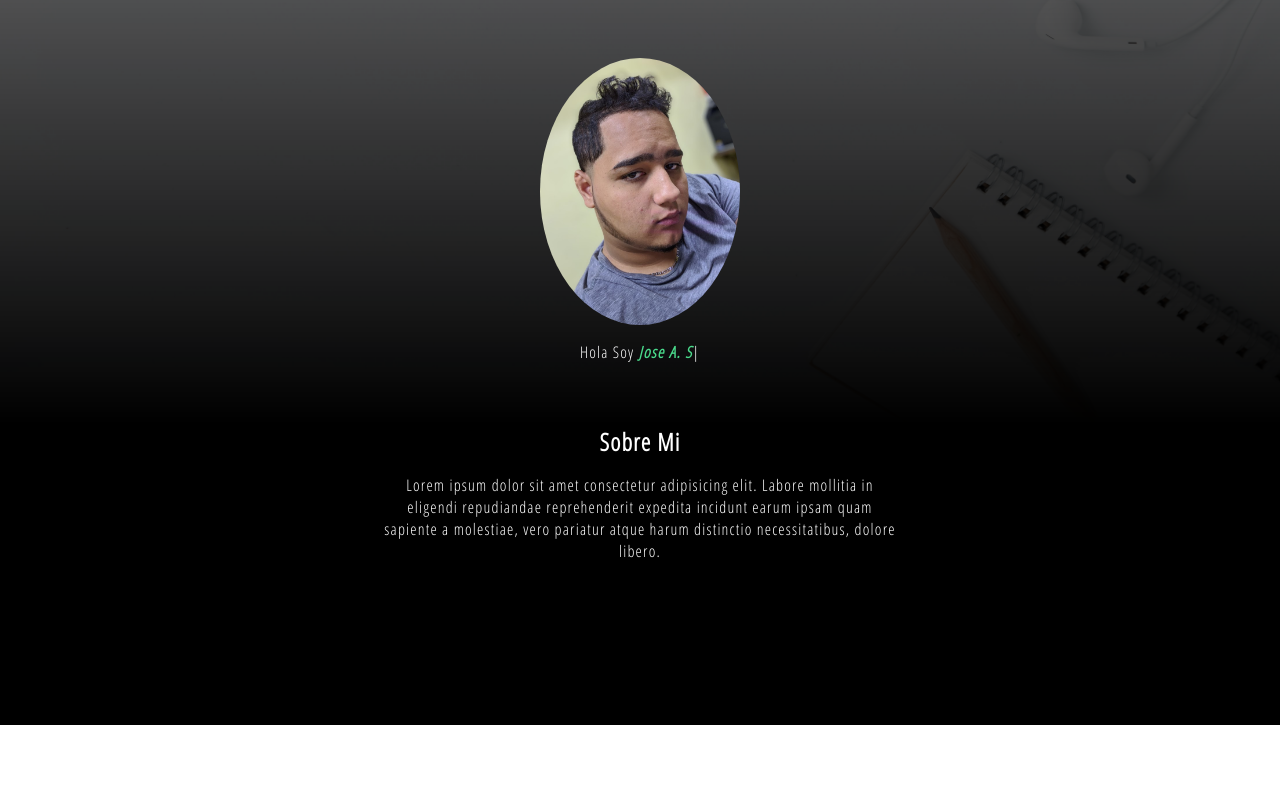
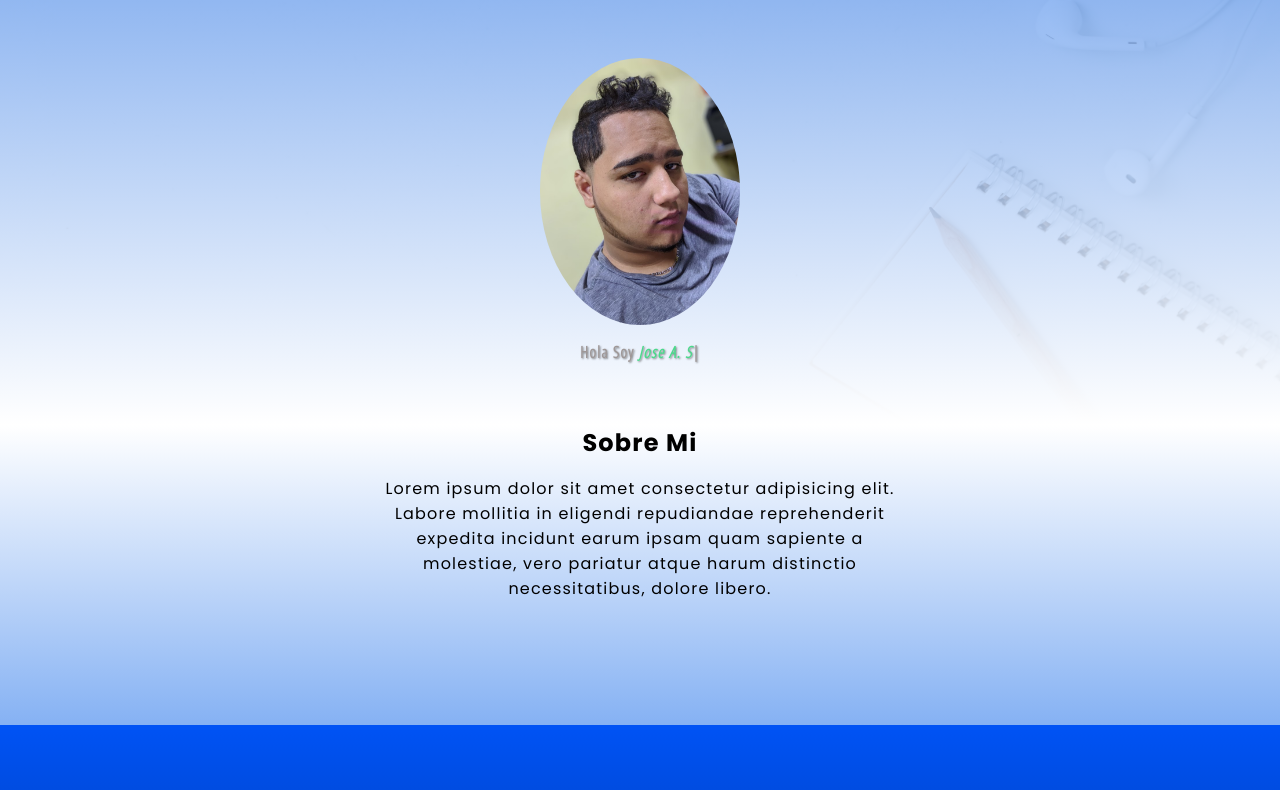
Before and after one commit to JDLSantos21/Portafolio, a plain HTML site: page index.html in a window 1280 px wide. Shown: the part 75-865 px from the top of the page. Before the commit the page ends 800 px from the top, so only its background shows below. Drawn offline with nearby package versions, Linux system fonts and the light colour scheme; a web font is replaced by a local one.

Commit message:
Rediseño

```diff
--- a/index.html
+++ b/index.html
@@ -36,17 +36,39 @@
     </header>
 
     <main class="main">
+
 <div class="about-me">
 
+<div class="about-me-up">
+
+
 <h2 class="about-title">
-        Sobre Mi
+    Sobre Mi
 </h2>
 
 <p class="about-text">Lorem ipsum dolor sit amet consectetur adipisicing elit. Labore mollitia in eligendi repudiandae reprehenderit expedita incidunt earum ipsam quam sapiente a molestiae, vero pariatur atque harum distinctio necessitatibus, dolore libero.</p>
 
+
 </div>
 
+<div class="about-boxes">
+
+
+
+
+</div>
+
+
+</div>
+
+
+
     </main>
+
+
+<section class="projects">
+
+</section>
 
     <script src="https://cdn.jsdelivr.net/npm/typed.js@2.0.12"></script>
     <script src="src/js/script.js"></script>
--- a/src/css/styles.css
+++ b/src/css/styles.css
@@ -1,5 +1,8 @@
 
 @import url('https://fonts.googleapis.com/css2?family=Open+Sans+Condensed:wght@300&display=swap');
+@import url('https://fonts.googleapis.com/css2?family=STIX+Two+Text:wght@400;500&display=swap');
+@import url('https://fonts.googleapis.com/css2?family=Poppins:ital,wght@0,300;0,400;0,500;0,700;1,500&display=swap');
+
 
 
 
@@ -11,18 +14,32 @@ body{
 }
 
 
+body::-webkit-scrollbar-thumb{
+
+background-color: rgb(113, 10, 231);
+border-radius:50px;
+}
+
+body::-webkit-scrollbar{
+
+
+background-color: #fff;
+width:7px;
+}
+
+
 
 .dark{
     width:100%;
     height:500px;
-    background: linear-gradient(0deg, rgba(0,0,0,1) 0%, rgba(0,0,0,0.6110819327731092) 100%);
-    position: fixed;
+    background: linear-gradient(0deg, rgb(255, 255, 255) 0%, rgba(56, 128, 236, 0.611) 100%);
+    position:absolute;
     background-size: cover;
 }
 
 
 .header{
-    background-image: url(/src/img/header-bg.jpg);
+    background-image: url(../img/header-bg.jpg);
     display:flex;
     flex-direction: column;
     align-items: center;
@@ -46,6 +63,9 @@ body{
 .logo-text{
     margin: 0;
     color:#fff;
+    font-family: 'STIX Two Text', serif;
+    position: relative;
+    top:13px;
 }
 
 .menu{
@@ -102,8 +122,11 @@ width:50%;
 }
 
 .hobby{
-    color: #fff;
+    color: rgb(158, 151, 151);
     position: relative;
+    /* background-color: rgb(8, 14, 14); */
+    text-shadow: 1px 1px 2px rgba(0, 0, 0, 0.459);
+    font-weight: bold;
 }
 
 .hobby .nombre{
@@ -119,25 +142,74 @@ width:50%;
 .main{
     width:100%;
     height: calc(100vh - 500px);
-    background:#000;
+    /* background:#000; */
+    background: linear-gradient(0deg, rgb(56, 128, 236, 0.611) 0%, rgba(255, 255, 255) 100%);
+
+
 }
 
 /* ////////ABOUT ME///////// */
 
 .about-me{
     width:100%;
+    height:100%;
     display: flex;
     flex-direction: column;
     align-items: center;
 }
 
+
+.about-me-up{
+    width:100%;
+    display:flex;
+    flex-direction: column;
+    align-items: center;
+}
+
+
 .about-title{
     margin: 0;
-    color:#fff;
+    font-family: 'Poppins', sans-serif;
+    font-weight:600;
+    color:rgb(0, 0, 0);
 }
 
 .about-text{
-    color: #fff;
+    font-family: 'Poppins', sans-serif;
+    color: rgb(0, 0, 0);
     width:40%;
     text-align: center;
+
 }
+
+
+.about-boxes{
+   width:100%;
+   height: 100%;
+   display:flex;
+   justify-content: space-evenly;
+   align-items: center;
+}
+
+.a-box{
+    width:300px;
+    height:250px;
+    border:2px solid rgb(13, 245, 71);
+    border-radius:50px;
+    box-shadow: -15px -15px 15px rgba(201, 239, 248,.2),
+                15px 15px 15px rgba(74, 218, 139,.1),
+                inset -5px -5px 5px rgba(201, 239, 248,.2),
+                inset 5px 5px 5px rgba(255, 255, 255, 0.3);
+}
+
+
+
+
+/* /////////////PROYECTOS//////////// */
+
+
+.projects{
+    width:100%;
+    height:100vh;
+    background: linear-gradient(0deg, rgba(0,0,0,1) 0%, rgba(0,83,245,1) 100%);
+}
--- a/src/js/script.js
+++ b/src/js/script.js
@@ -20,3 +20,15 @@ const typed = new Typed('.typed', {
 
 
 });
+
+
+
+const aboutBox = document.getElementById('about-box');
+
+aboutBox.addEventListener('click', function(){
+
+const subBox = document.getElementById('sub-box');
+
+subBox.classList.toggle('active-aparece');
+
+})
```
